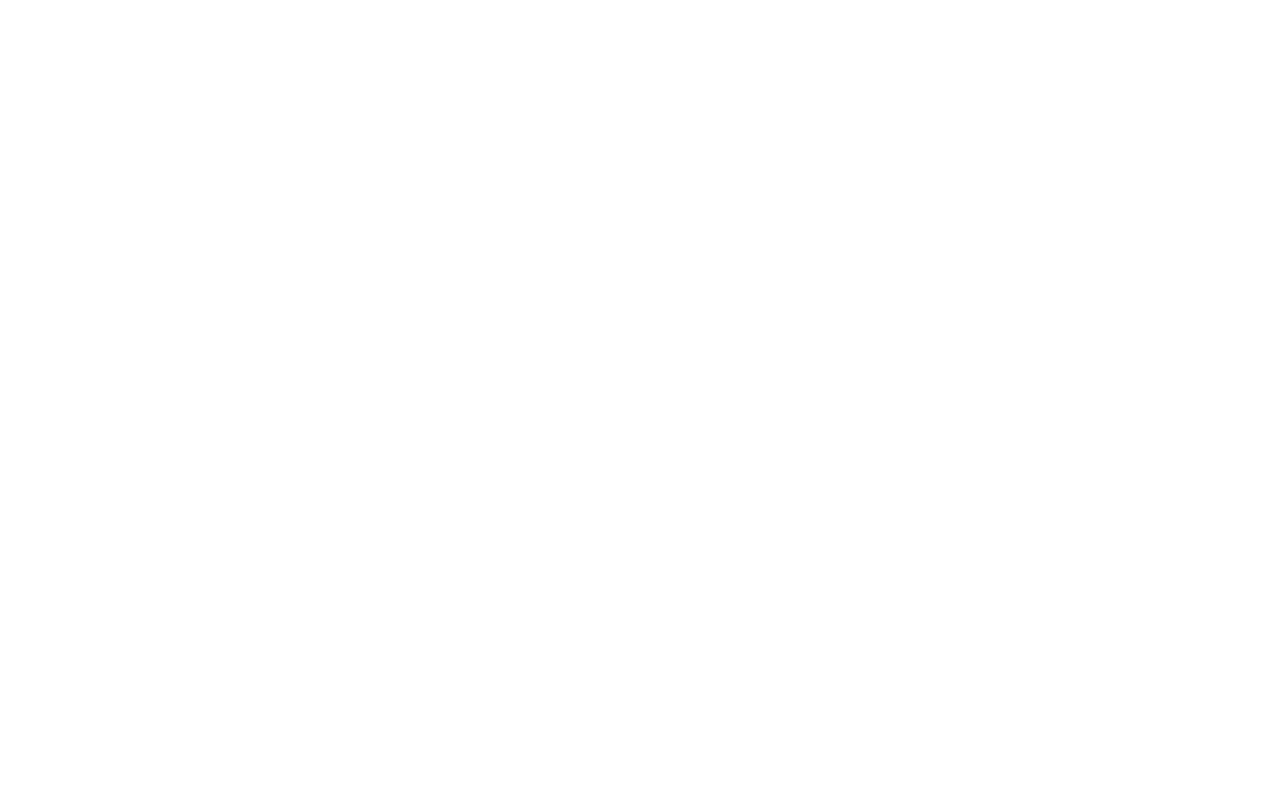
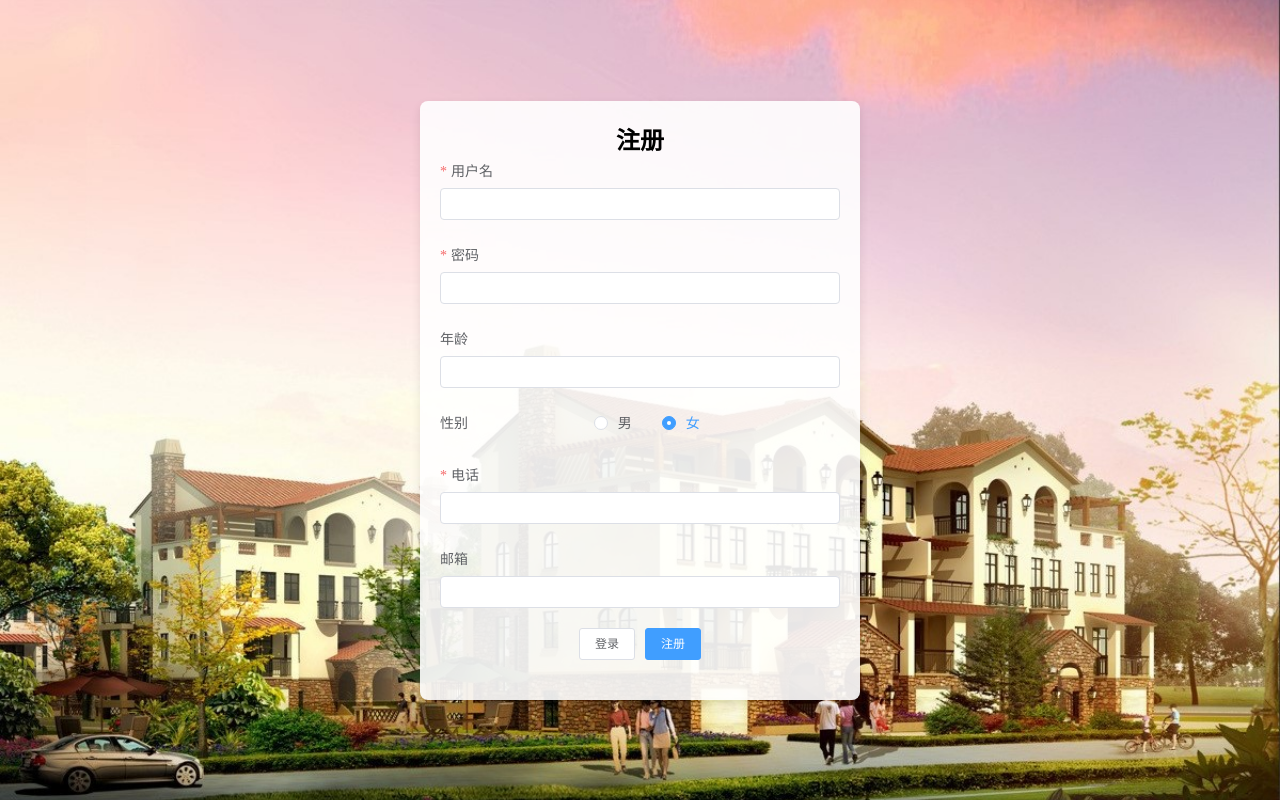
Before and after one commit to liangmeijia/estate-web, a Vue app: page /Register in a window 1280 px wide. Built offline with nearby package versions, Linux system fonts and the light colour scheme.

Commit message:
用户注册

```diff
--- a/src/components/Home.vue
+++ b/src/components/Home.vue
@@ -47,17 +47,15 @@
         <i class="el-icon-location-outline"></i>
         角色
       </template>
-<!--      <el-tag type= "warning" size="small">{{user.roleId}}</el-tag>-->
-      <el-tag
-          :type="user.roleId ==='管理员' ? 'warning' : 'info'"
-          disable-transitions>{{user.roleId}}</el-tag>
+      <el-tag :type="user.roleId ==='管理员' ? 'warning' : 'info'" disable-transitions>
+        {{user.roleId}}
+      </el-tag>
     </el-descriptions-item>
     <el-descriptions-item>
       <template slot="label">
         <i class="el-icon-location-outline"></i>
         状态
       </template>
-<!--      <el-tag size="small">{{user.status}}</el-tag>-->
       <el-tag
           :type="user.status ==='正常' ? 'success' : 'danger'"
           disable-transitions>{{user.status}}</el-tag>
--- a/src/components/Login.vue
+++ b/src/components/Login.vue
@@ -54,7 +54,7 @@
       })
     },
     register(){
-      console.log("注册。。。。")
+      this.$router.replace('/Register')
     }
   }
 };
--- /dev/null
+++ b/src/components/Register.vue
@@ -0,0 +1,111 @@
+<template>
+  <div>
+    <div class="register-container">
+      <div class="register-box">
+        <h2>注册</h2>
+        <el-form :model="form" class="register-form" :rules="rules">
+          <el-form-item label="用户名" prop="name">
+            <el-input v-model="form.name" ></el-input>
+          </el-form-item>
+          <el-form-item label="密码" prop="password">
+            <el-input v-model="form.password" type="password"></el-input>
+          </el-form-item>
+          <el-form-item label="年龄">
+            <el-input v-model="form.age"></el-input>
+          </el-form-item>
+          <el-form-item label="性别">
+            <el-col :span="20">
+              <el-radio-group v-model="form.sex">
+                <el-radio label="男">男</el-radio>
+                <el-radio label="女">女</el-radio>
+              </el-radio-group>
+            </el-col>
+          </el-form-item>
+          <el-form-item label="电话" prop="phone">
+            <el-input v-model="form.phone"></el-input>
+          </el-form-item>
+          <el-form-item label="邮箱">
+            <el-input v-model="form.email"></el-input>
+          </el-form-item>
+          <el-form-item>
+            <el-button  @click="login">登录</el-button>
+            <el-button type="primary" @click="register">注册</el-button>
+          </el-form-item>
+        </el-form>
+      </div>
+    </div>
+  </div>
+</template>
+<script >
+export default {
+  name:"RegisterManage",
+  data(){
+    return{
+      form: {
+        name: '',
+        password: '',
+        age:'',
+        sex:'女',
+        phone:'',
+        email:''
+      },
+      rules: {
+        name: [
+          {required: true, message: '请输入姓名', trigger: 'blur'},
+          {min: 3, max: 5, message: '长度在 3 到 5 个字符', trigger: 'blur'}
+        ],
+        password: [
+          {required: true, message: '请输入密码', trigger: 'blur'},
+          {min: 4, max: 8, message: '长度在 4 到 8 个字符', trigger: 'blur'}
+        ],
+        phone: [
+          {required: true, message: '手机号不能为空', trigger: 'blur'},
+          {pattern:/^(13[0-9]|14[0-9]|15[0-9]|16[0-9]|17[0-9]|18[0-9]|19[0-9])\d{8}$/, message: '请输入正确的手机号', trigger: 'blur'}
+        ]
+      }
+    }
+  },
+  methods:{
+    login() {
+      this.$router.replace('/')
+    },
+    register(){
+      this.$axios.post(this.$httpUrl+"/register", this.form).then(res=>res.data).then(res=>{
+        if(res.code === 200){
+          //注册成功，跳转至登录界面
+          this.$message.success(res.msg);
+          this.$router.replace('/')
+        }else {
+          this.$message.error(res.msg);
+        }
+      })
+    }
+  }
+}
+</script>
+
+<style>
+/* 这里添加一些基本的样式 */
+.register-container {
+  height: 100vh;
+  display: flex;
+  justify-content: center;
+  align-items: center;
+  background-image: url('@/assets/login-bg.jpg'); /* 背景图片路径 */
+  background-size: cover; /* 确保图片覆盖整个背景 */
+  background-position: center; /* 居中显示背景图片 */
+  background-repeat: no-repeat; /* 不重复背景图片 */
+}
+/* 登录框样式 */
+.register-box {
+  width: 400px;
+  padding: 20px;
+  background: rgba(255, 255, 255, 0.9); /* 半透明白色背景 */
+  box-shadow: 0 4px 10px rgba(0, 0, 0, 0.1);
+  border-radius: 8px;
+  text-align: center;
+}
+.register-form .el-form-item {
+  margin-bottom: 20px;
+}
+</style>
--- a/src/components/user/UserManage.vue
+++ b/src/components/user/UserManage.vue
@@ -24,7 +24,7 @@
       <el-button type="primary" style="margin-left: 5px" @click="loadPost">查询</el-button>
       <el-button type="info" @click="reset">重置</el-button>
       <el-button type="primary" style="margin-left: 5px" @click="add" v-if="user.roleId==='管理员'">新增</el-button>
-      <el-button @click="usersExport">批量导出</el-button>
+      <el-button @click="usersExport" v-if="user.roleId==='管理员'">批量导出</el-button>
       <el-upload
           class="upload-demo"
           :action= "usersImportImportUrl"
@@ -34,6 +34,7 @@
           :auto-upload="true"
           :limit="1"
           :file-list="fileList"
+          v-if="user.roleId==='管理员'"
       >
         <el-button slot="trigger">批量导入</el-button>
       </el-upload>
--- a/src/router/index.js
+++ b/src/router/index.js
@@ -7,7 +7,13 @@
         path:'/',
         name:'login',
         component:()=>import('../components/Login')
-    },{
+    },
+    {
+        path:'/Register',
+        name:'register',
+        component:()=>import('../components/Register')
+    },
+    {
         path:'/Index',
         name:'index',
         component:()=>import('../components/Index'),
```
